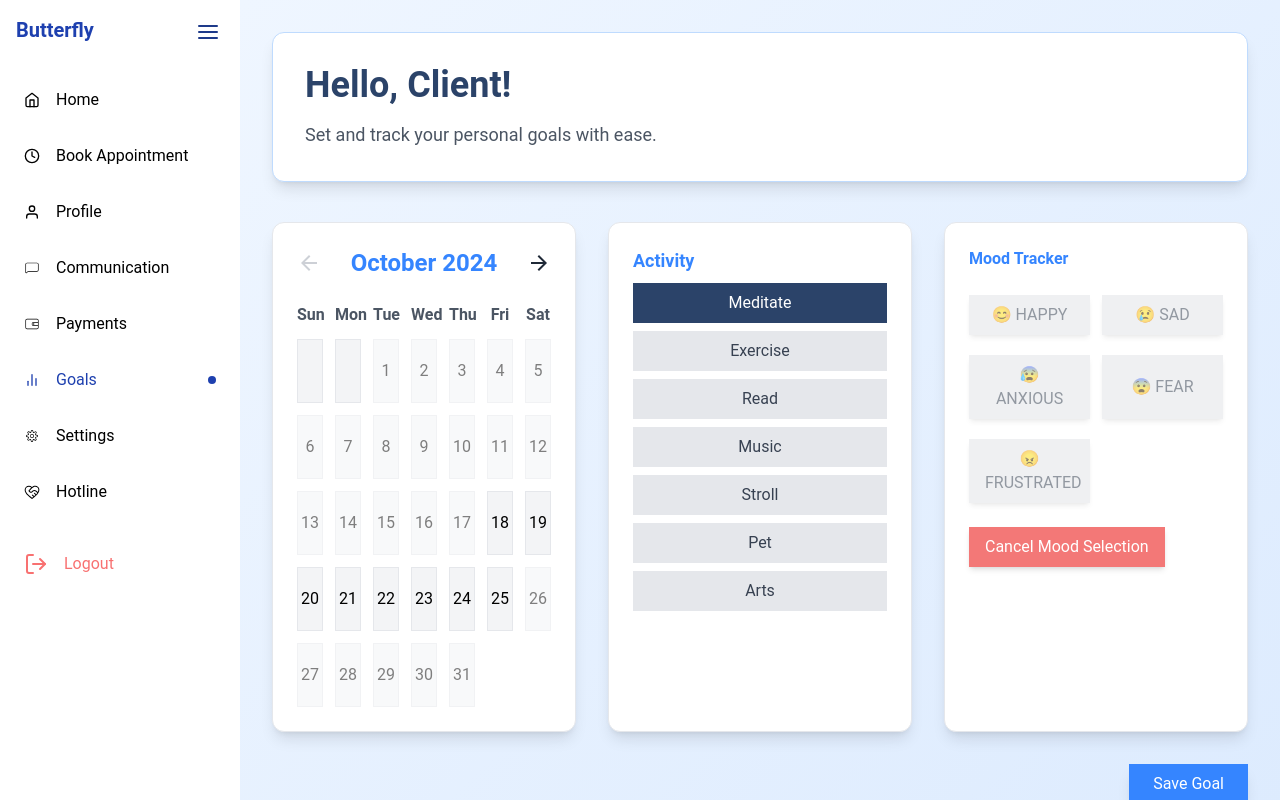
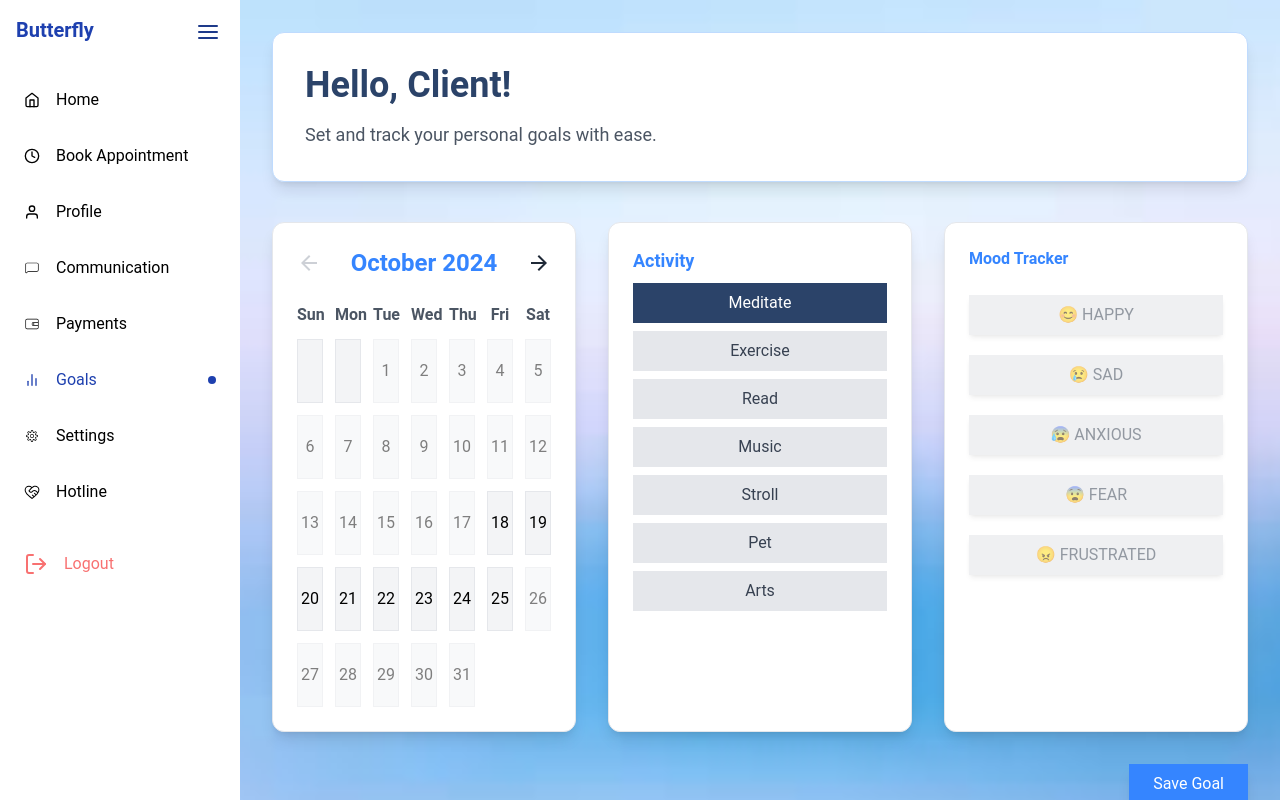
Before and after one commit to BluYiti/boltusaus-butterfly, a Next.js app: page /client/pages/goals in a window 1280 px wide. Built offline with nearby package versions, Linux system fonts and the light colour scheme; no server answers.

Commit message:
updated client goals

```diff
--- a/app/client/pages/goals/page.tsx
+++ b/app/client/pages/goals/page.tsx
@@ -180,7 +180,11 @@ const GoalsPage = () => {
 
     return (
         <Layout sidebarTitle="Butterfly" sidebarItems={items}>
-            <div className="flex-grow p-8 bg-gradient-to-br from-blue-50 to-blue-100">
+            <div
+                className="min-h-screen p-8 bg-cover bg-center"
+                style={{ backgroundImage: "url('/images/contact.jpeg')" }} // Update the path to your image
+            >
+
                 <div className="bg-white shadow-lg rounded-xl p-8 mb-10 border border-blue-200">
                     <h2 className="text-4xl font-bold text-blue-500 mb-4">Hello, {userName}!</h2>
                     <p className="text-gray-600 text-lg">Set and track your personal goals with ease.</p>
@@ -255,10 +259,10 @@ const GoalsPage = () => {
                     </div>
 
 
-                    {/* Mood Tracker Section */}
+                   {/* Mood Tracker Section */}
                     <div className="flex-1 bg-white shadow-lg rounded-xl p-6 border border-gray-200">
                         <h3 className="font-semibold text-blue-400">Mood Tracker</h3>
-                        <div className="grid grid-cols-2 gap-3 mt-4">
+                        <div className="flex flex-col gap-3 mt-4">
                             {[
                                 { label: 'HAPPY', emoji: '😊' },
                                 { label: 'SAD', emoji: '😢' },
@@ -295,13 +299,8 @@ const GoalsPage = () => {
                                 );
                             })}
                         </div>
-                        <button
-                            onClick={() => setMood('')}
-                            className="mt-6 bg-red-500 text-white py-2 px-4 rounded-lg hover:bg-red-600 transition-colors duration-300 shadow-md"
-                        >
-                            Cancel Mood Selection
-                        </button>
                     </div>
+
                 </div>
 
                 {/* Save Button and Modal */}
```
